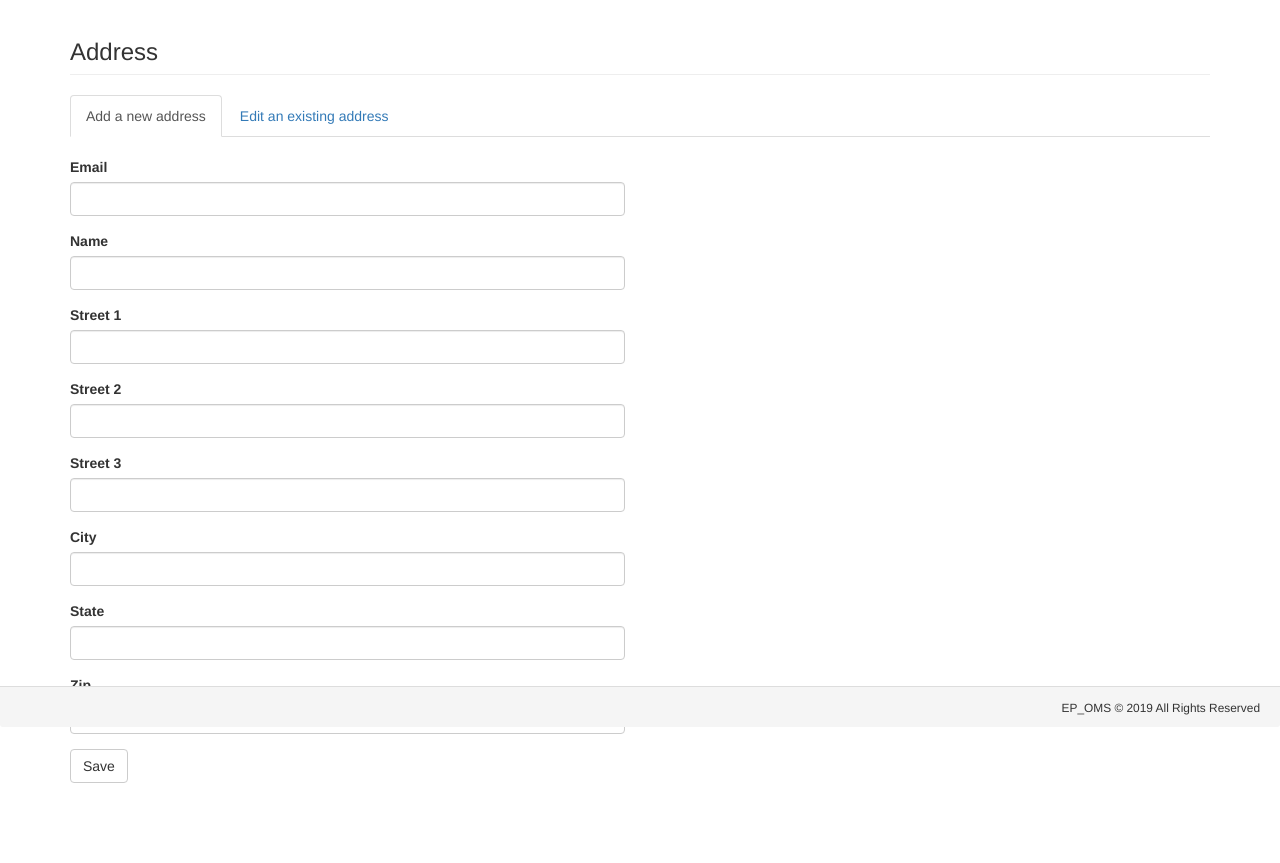
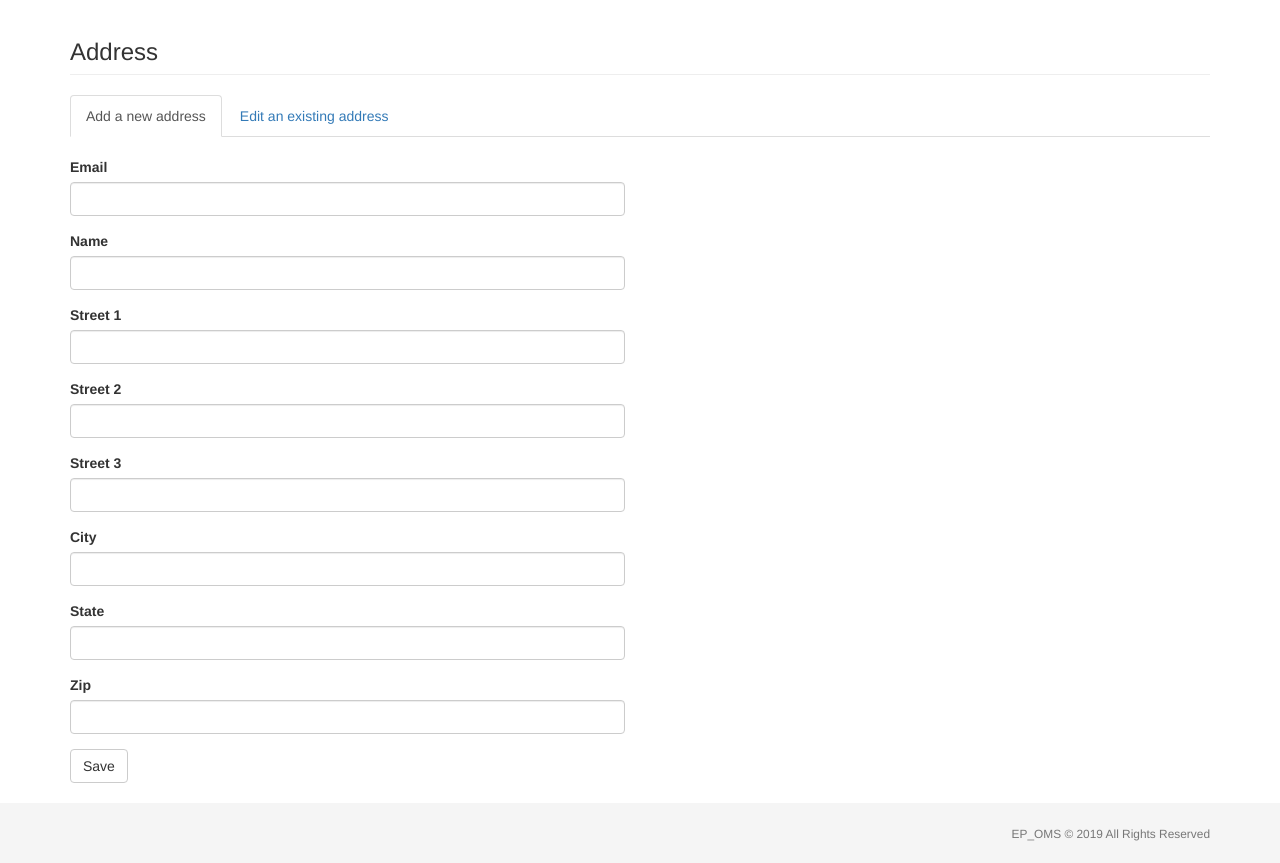
Before and after one commit to taehyunlim/ep_oms, a Flask app: page /address/new in a window 1280 px wide. Shown: the part 73-936 px from the top of the page. Before the commit the page ends 856 px from the top, so only its background shows below. Run offline with Flask 2, Linux system fonts and the light colour scheme; the visitor is signed in with stand-in values (Sample User, id 1); data comes from the database, SQL or seed files in the repository; data that the repository does not hold is empty; some libraries are stand-ins or nearby versions.

Commit message:
DOM changes based on Data Attribute and not element ids; Adds custom CSS and a site footer

```diff
--- a/ep_oms/templates/base.html
+++ b/ep_oms/templates/base.html
@@ -2,6 +2,12 @@
 {% block title %}
   {% if title %}{{ title }} - EP_OMS{% else %}EP_OMS{% endif %}
 {% endblock %}
+
+{% block styles %}
+{{super()}}
+<link rel="stylesheet" href="{{ url_for('static', filename='styles.css') }}">
+{% endblock %}
+
 {% block navbar %}
 <nav class="navbar navbar-default">
   <div class="container">
@@ -46,9 +52,9 @@
 
   {% block app_content %}{% endblock %}
 </div>
-<footer class="panel-footer navbar-fixed-bottom">
-  <div class="navbar-right" style="padding-right: 20px;">
-    <small>EP_OMS © 2019 All Rights Reserved</small>
+<footer class="footer">
+  <div class="container">
+    <p class="text-muted text-footer"><small>EP_OMS  © 2019 All Rights Reserved</small></p>
   </div>
 </footer>
 {% endblock %}
@@ -71,8 +77,8 @@
       // Replace the dropdown label and show preview
       $("#addr-dropdown-label .label-text").first().text(text)
       $(".addr-preview").hide()
-      const preview_id = "addr-preview-" + address_id
-      $("#" + preview_id).show()
+      const preview_attr = `address[data-id='${address_id}']`
+      $(preview_attr).show()
       // Re-enable confirm button
       $("#confirm-addr").removeAttr('disabled')
       // Delete/Edit action
```
